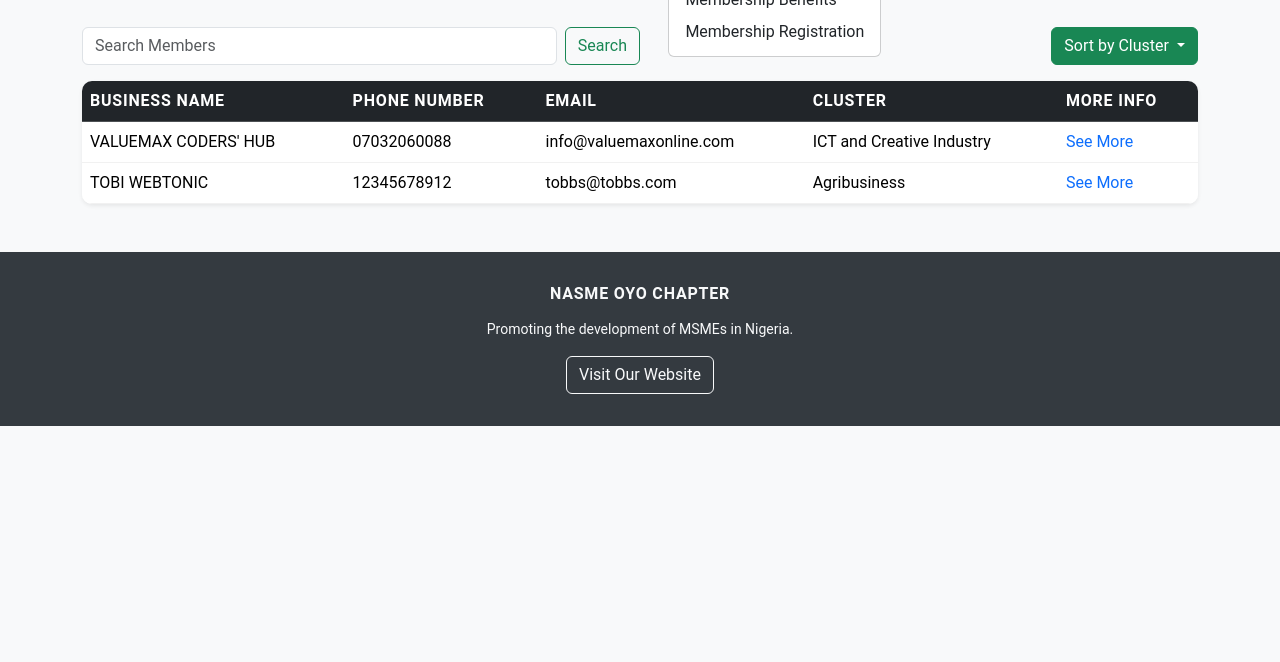
After one commit to Dele2009/Nasme-test, a Django app: page / in a window 1280 px wide, after a click on "Membership". The commit adds this page. Shown: the part 138-800 px from the top of the page. Run offline with Django 4.2, Linux system fonts and the light colour scheme.

Commit message:
staging for member business changes pull from damola

```diff
--- a/NasmeDjango/urls.py
+++ b/NasmeDjango/urls.py
@@ -7,7 +7,7 @@ from django.conf.urls.static import static
 
 urlpatterns = [
     path('admin/', admin.site.urls),
-    #path('', include('mainapp.urls')),
+    path('', include('mainapp.urls')),
     path('testadmin/', include('adminapp.urls')),
     path('member/', include('membersapp.urls')),
 ]
--- a/mainapp/urls.py
+++ b/mainapp/urls.py
@@ -3,6 +3,6 @@ from . import views
 #from mainapp.urls import views
 
 urlpatterns = [
-    path('',views.dashboard,name='home'),
+    path('',views.home_portal,name='home'),
 
 ]
--- a/mainapp/views.py
+++ b/mainapp/views.py
@@ -2,6 +2,6 @@ from django.shortcuts import render, redirect
 
 # Create your views here.
 
-def dashboard(request):
+def home_portal(request):
 
-    return render(request, "")
+    return render(request, "mainapp/portal-home.html")
--- /dev/null
+++ b/templates/mainapp/portal-home.html
@@ -0,0 +1,308 @@
+<!DOCTYPE html>
+<html lang="en">
+  <head>
+    <meta charset="UTF-8" />
+    <meta name="viewport" content="width=device-width, initial-scale=1.0" />
+    <title>Modern Business Members</title>
+    <link
+      href="https://cdn.jsdelivr.net/npm/bootstrap@5.3.2/dist/css/bootstrap.min.css"
+      rel="stylesheet"
+    />
+    <link
+      rel="stylesheet"
+      href="https://cdn.jsdelivr.net/npm/bootstrap-icons@1.11.2/font/bootstrap-icons.min.css"
+    />
+
+    <style>
+      /* Modern Look */
+      body {
+        font-family: "Roboto", sans-serif;
+        background-color: #f8f9fa;
+        color: #212529;
+      }
+
+      .navbar {
+        box-shadow: 0 4px 6px rgba(0, 0, 0, 0.1);
+        padding: 1rem;
+      }
+
+      .navbar-brand img {
+        width: 100px;
+      }
+
+      /* Simplified search form */
+      .search-icon {
+        background-color: #e9ecef;
+      }
+
+      /* Modern Table Design */
+      table {
+        border-collapse: collapse;
+        background-color: #fff;
+        border-radius: 10px;
+        overflow: hidden;
+        box-shadow: 0 4px 12px rgba(0, 0, 0, 0.05);
+        width: 100%;
+      }
+
+      table th,
+      table td {
+        padding: 1rem;
+        text-align: left;
+        vertical-align: middle;
+      }
+
+      table th {
+        background-color: #343a40;
+        color: #fff;
+        font-weight: 600;
+        text-transform: uppercase;
+        letter-spacing: 0.05em;
+      }
+
+      table td {
+        border-bottom: 1px solid #f1f1f1;
+      }
+
+      table tbody tr:hover {
+        background-color: #e9f7ef;
+        transition: background-color 0.3s ease;
+      }
+
+      /* Refined Footer */
+      footer {
+        background-color: #343a40;
+        color: #f8f9fa;
+        padding: 2rem 0;
+      }
+
+      footer h6 {
+        font-weight: bold;
+        letter-spacing: 0.05em;
+        color: #f8f9fa;
+      }
+
+      footer p {
+        font-size: 0.875rem;
+      }
+
+      footer a {
+        color: #f8f9fa;
+      }
+
+      /* Buttons */
+      .btn-outline-light {
+        border-color: #f8f9fa;
+        color: #f8f9fa;
+      }
+
+      .btn-outline-light:hover {
+        background-color: #f8f9fa;
+        color: #212529;
+      }
+
+      /* Responsiveness */
+      @media (max-width: 991px) {
+        .dropdown-menu {
+          background-color: #e9ecef;
+        }
+      }
+
+      /* Hover effects */
+      .nav-link:hover {
+        color: #09d209;
+      }
+    </style>
+  </head>
+
+  <body>
+    <!-- Navbar -->
+    <nav class="navbar navbar-expand-lg navbar-light bg-white sticky-top">
+      <div class="container">
+        <a class="navbar-brand" href="#">
+          <img src="../../static/images/FAV.jpg" alt="Logo" />
+        </a>
+        <button
+          class="navbar-toggler"
+          type="button"
+          data-bs-toggle="collapse"
+          data-bs-target="#navbarNav"
+          aria-controls="navbarNav"
+          aria-expanded="false"
+          aria-label="Toggle navigation"
+        >
+          <span class="navbar-toggler-icon"></span>
+        </button>
+
+        <div class="collapse navbar-collapse" id="navbarNav">
+          <ul class="navbar-nav mx-auto">
+            <li class="nav-item">
+              <a
+                class="nav-link active"
+                aria-current="page"
+                href="https://nasmeoyo.org"
+                >Home</a
+              >
+            </li>
+            <li class="nav-item">
+              <a class="nav-link" href="#">Data</a>
+            </li>
+            <li class="nav-item">
+              <a
+                class="nav-link"
+                href="https://nasmeoyo.org/index.php/about-us/"
+                >About Us</a
+              >
+            </li>
+            <li class="nav-item">
+              <a class="nav-link" href="https://nasmeoyo.org/index.php/blog"
+                >Unit & Cluster</a
+              >
+            </li>
+            <li class="nav-item dropdown">
+              <a
+                class="nav-link dropdown-toggle"
+                href="#"
+                id="navbarDropdown"
+                role="button"
+                data-bs-toggle="dropdown"
+                aria-expanded="false"
+              >
+                Membership
+              </a>
+              <ul class="dropdown-menu">
+                <li>
+                  <a
+                    class="dropdown-item"
+                    href="https://nasmeoyo.org/index.php/membershiptypes"
+                    >Membership Types</a
+                  >
+                </li>
+                <li>
+                  <a
+                    class="dropdown-item"
+                    href="https://nasmeoyo.org/index.php/membershipbenefits"
+                    >Membership Benefits</a
+                  >
+                </li>
+                <li>
+                  <a
+                    class="dropdown-item"
+                    href="https://nasmeoyo.org/index.php/membershipregisteration"
+                    >Membership Registration</a
+                  >
+                </li>
+              </ul>
+            </li>
+            <li class="nav-item dropdown">
+              <a
+                class="nav-link dropdown-toggle"
+                href="#"
+                id="navbarDropdown"
+                role="button"
+                data-bs-toggle="dropdown"
+                aria-expanded="false"
+              >
+                Membership Portal
+              </a>
+              <ul class="dropdown-menu">
+                <li>
+                  <a class="dropdown-item" href="/business-members"
+                    >Current Member's List</a
+                  >
+                </li>
+                <li>
+                  <a class="dropdown-item" href="/login">Member's Login</a>
+                </li>
+                <li><a class="dropdown-item" href="/admin/">Admin Login</a></li>
+              </ul>
+            </li>
+            <li class="nav-item">
+              <a
+                class="nav-link"
+                href="https://nasmeoyo.org/index.php/contact-us"
+                >Contact</a
+              >
+            </li>
+          </ul>
+        </div>
+      </div>
+    </nav>
+
+    <!-- Search and Table Section -->
+    <div class="container my-5">
+      <div class="d-flex justify-content-between mb-3">
+        <form class="d-flex w-50">
+          <input
+            class="form-control me-2"
+            type="search"
+            placeholder="Search Members"
+            aria-label="Search"
+          />
+          <button class="btn btn-outline-success" type="submit">Search</button>
+        </form>
+
+        <div>
+          <button
+            class="btn btn-success dropdown-toggle"
+            type="button"
+            id="dropdownMenuButton"
+            data-bs-toggle="dropdown"
+            aria-expanded="false"
+          >
+            Sort by Cluster
+          </button>
+          <ul class="dropdown-menu" aria-labelledby="dropdownMenuButton">
+            <li>
+              <a class="dropdown-item" href="#">ICT and Creative Industry</a>
+            </li>
+            <li><a class="dropdown-item" href="#">Agribusiness</a></li>
+          </ul>
+        </div>
+      </div>
+
+      <!-- Modern Table -->
+      <table class="table table-hover shadow-sm">
+        <thead class="table-dark">
+          <tr>
+            <th scope="col">Business Name</th>
+            <th scope="col">Phone Number</th>
+            <th scope="col">Email</th>
+            <th scope="col">Cluster</th>
+            <th scope="col">More Info</th>
+          </tr>
+        </thead>
+        <tbody>
+          <tr>
+            <td>VALUEMAX CODERS' HUB</td>
+            <td>07032060088</td>
+            <td>info@valuemaxonline.com</td>
+            <td>ICT and Creative Industry</td>
+            <td><a href="#" class="text-decoration-none">See More</a></td>
+          </tr>
+          <tr>
+            <td>TOBI WEBTONIC</td>
+            <td>12345678912</td>
+            <td>tobbs@tobbs.com</td>
+            <td>Agribusiness</td>
+            <td><a href="#" class="text-decoration-none">See More</a></td>
+          </tr>
+        </tbody>
+      </table>
+    </div>
+
+    <!-- Footer -->
+    <footer class="text-center">
+      <div class="container">
+        <h6 class="mb-3">NASME OYO CHAPTER</h6>
+        <p>Promoting the development of MSMEs in Nigeria.</p>
+        <a href="https://nasmeoyo.org" class="btn btn-outline-light"
+          >Visit Our Website</a
+        >
+      </div>
+    </footer>
+
+    <!-- Bootstrap JS -->
+    <script src="https://cdn.jsdelivr.net/npm/bootstrap@5.3.2/dist/js/bootstrap.bundle.min.js"></script>
+  </body>
+</html>
```
Also changed, not shown: membersapp/views.py (+7 -2 lines), templates/mainapp/dashboard_layout.html (deleted, +0 -46 lines), templates/membersapp/edit-profile.html (+57 -7 lines), db.sqlite3, media/business_images/_5131f021-b8f7-4261-bf19-7ed7eaa84e52.jpeg (added).
